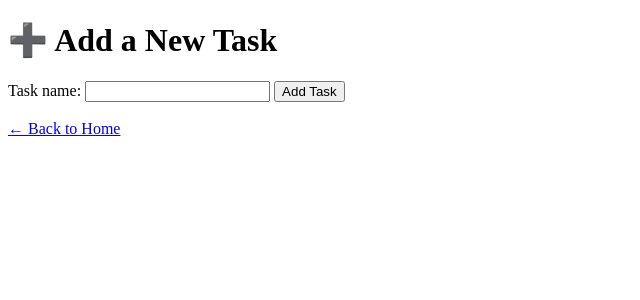
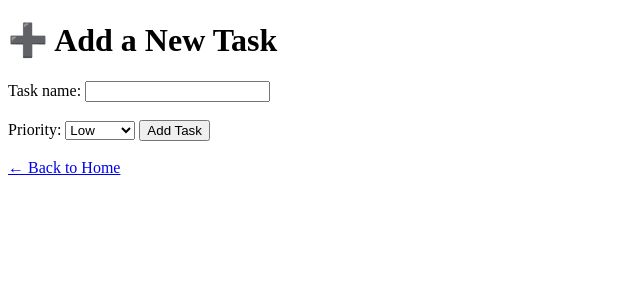
Before and after one commit to kaps04/studybuddy, a Django app: page /add/ in a window 1280 px wide. Shown: the top 300 px of the page, without its empty margins (0-640 px from the left). Run offline with Django 5.2, Linux system fonts and the light colour scheme.

Commit message:
Add task priority feature

```diff
--- a/config/urls.py
+++ b/config/urls.py
@@ -21,4 +21,6 @@ urlpatterns = [
     path('admin/', admin.site.urls),
     path("", views.home),
     path("add/", views.add_task),
+    path("complete/<int:task_id>/", views.complete_task),
+    path("delete/<int:task_id>/", views.delete_task),
 ]
--- a/tasks/models.py
+++ b/tasks/models.py
@@ -4,3 +4,4 @@ from django.db import models
 class Task(models.Model):
     title = models.CharField(max_length=200)
     completed = models.BooleanField(default=False)
+    priority = models.CharField(max_length=20, default="Medium")
--- a/tasks/templates/tasks/add_task.html
+++ b/tasks/templates/tasks/add_task.html
@@ -14,6 +14,15 @@
 
         <label>Task name:</label>
         <input type="text" name="title">
+        <br><br>
+
+<label>Priority:</label>
+
+<select name="priority">
+    <option value="Low">Low</option>
+    <option value="Medium">Medium</option>
+    <option value="High">High</option>
+</select>
 
         <button type="submit">Add Task</button>
 
--- a/tasks/views.py
+++ b/tasks/views.py
@@ -1,4 +1,4 @@
-from django.shortcuts import render
+from django.shortcuts import render ,redirect
 from django.http import HttpResponse
 from .models import Task
 
@@ -9,6 +9,20 @@ def home(request):
 def add_task(request):
     if request.method == "POST":
         title = request.POST["title"]
-        Task.objects.create(title=title)
+        priority = request.POST["priority"]
+        Task.objects.create(title=title,
+         priority=priority)
 
     return render(request, "tasks/add_task.html")
+
+def complete_task(request, task_id):
+    task = Task.objects.get(id=task_id)
+    task.completed = True
+    task.save()
+
+    return redirect("/")
+def delete_task(request, task_id):
+    task = Task.objects.get(id=task_id)
+    task.delete()
+
+    return redirect("/")
```
Also changed, not shown: tasks/templates/tasks/home.html (+15 -2 lines), tasks/migrations/0002_task_priority.py (added).
